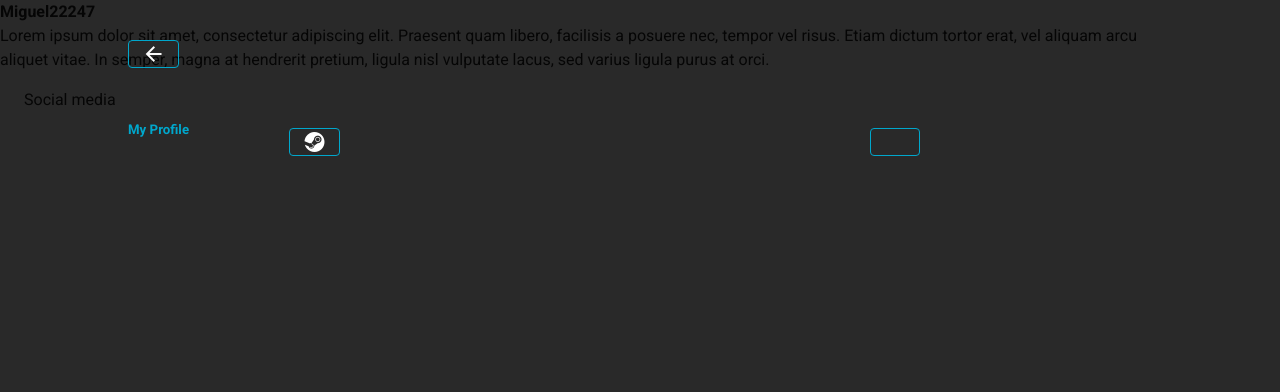
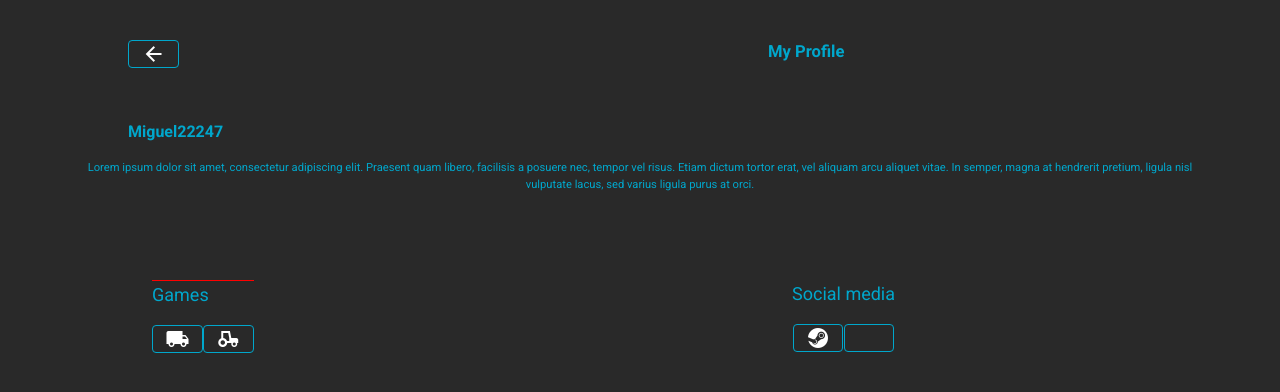
Before and after one commit to Miguel22247/MatchGame, a Vue app: page /profile in a window 1280 px wide. Shown: the top 392 px of the page. Built offline with nearby package versions, Linux system fonts and the light colour scheme.

Commit message:
add Games static code, fix things and add logout

```diff
--- a/src/views/Homepage.vue
+++ b/src/views/Homepage.vue
@@ -8,7 +8,7 @@
         </div>
         <div class="mobile-landing">
 			<div class="hello-user">
-					<h5>Hello Miguel!</h5> <!--- Add the ability to recognize the user ---->
+				<h5>Hello Miguel!</h5> <!--- Add the ability to recognize the user ---->
 			</div>
 			<div class="display-info">
 				<h3 class="text-matches">Posible Matches</h3>
@@ -27,15 +27,22 @@
 				justify="space-around"
 				>
 					<router-link to="/matches">
-						<v-btn color="#00A7CC" outlined depressed>
+						<v-btn color="#00A7CC" outlined depressed small>
 							<v-icon color="#ffffff">mdi-account-multiple-plus</v-icon>
+							Match
 						</v-btn>
 					</router-link>
 					<router-link to="/profile">
-						<v-btn color="#00A7CC" outlined depressed>
+						<v-btn color="#00A7CC" outlined depressed small>
 							<v-icon color="#ffffff">mdi-face-man-profile</v-icon>
+							Profile
 						</v-btn>
 					</router-link>
+					<router-link to="/">
+					<v-btn color="#00A7CC" outlined depressed small>
+						<v-icon color="#ffffff">mdi-logout</v-icon>
+					</v-btn>
+				</router-link>
 				</v-row>
 			</div>
 		</div>
@@ -85,9 +92,9 @@
 	.match-info {
 		border: 1px solid blue;
 		width: 70%;
-		height: 65%;
+		height: 60%;
 		position: fixed;
-		top: 15%;
+		top: 20%;
 		left: 15%;
 		margin: 1%;
 	}
@@ -136,9 +143,11 @@
 		position: absolute;
 		top: 10%;
 		left: 10%;
+		width: 100%;
 		color: #00A7CC;
 		font-weight: bold;
 		font-size: 20px;
+		justify-content: space-between;
 	}
 
 	.navbar {
@@ -153,19 +162,9 @@
 		width: 70%;
 		height: 65%;
 		position: fixed;
-		top: 17%;
+		top: 19%;
 		left: 15%;
 		margin: 1%;
-	}
-
-	.match-1 {
-		height: 50%;
-		border: 1px solid yellow;
-	}
-
-	.match-2 {
-		height: 50%;
-		border: 1px solid yellow;
 	}
 
 	.nickname {
@@ -205,15 +204,5 @@
 		left: 50%;
 		transform: translate(-50%, -15%);
 	}
-
-	.match-info-1 {
-		border: 1px solid blue;
-		width: 70%;
-		height: 65%;
-		position: fixed;
-		top: 50%;
-		left: 15%;
-		margin: 1%;
-	}
 }
 </style>
--- a/src/views/Profile.vue
+++ b/src/views/Profile.vue
@@ -55,6 +55,29 @@
 						</div>
 					</ul>
 				</div>
+                <div class="games">
+                    <ul>
+						<div class="game-list">
+                            <p class="text-game">Games</p>
+							<v-row  align="center" justify="space-around">
+                            <a target="_blank" href="https://steamcommunity.com/id/Miguel22247/">
+								<v-btn color="#00A7CC" outlined depressed small>
+									<v-icon color="#ffffff">
+										mdi-truck
+									</v-icon>
+								</v-btn>
+                            </a>
+							<a target="_blank" href="https://discord.gg/Z5K4NWmbDq">
+								<v-btn color="#00A7CC" outlined depressed small>
+									<v-icon color="#ffffff">
+										mdi-tractor
+									</v-icon>
+								</v-btn>
+                            </a>
+							</v-row>
+						</div>
+					</ul>
+                </div>
 			</div>
         </div>
 	</div>
@@ -81,26 +104,63 @@
         padding: 0;
     }
 
+    a {
+        text-decoration: none;
+    }
+
     .my-profile-text {
         position: absolute;
-        top: 15%;
-        left: 10%;
+        top: 5%;
+        left: 60%;
         color: #00A7CC;
+        font-size: 20px;
     }
 
     .return-button button {
         position: absolute;
         top: 5%;
         left: 10%;
-        font-weight: bold;
-        font-size: 20px;
     }
 
-	.navbar {
-        width: 100%;
-        height: 40px;
+	.nickname {
+		color: #00A7CC;
+		text-align: right;
+		position: absolute;
+		top: 15%;
+		left: 10%;
+	}
+
+	.bio {
+		width: 90%;
+		height: 10%;
+		position: absolute;
+        top: 20%;
+        left: 5%;
+		font-size: 70%;
+		color: #00A7CC;
+		text-align: center;
+        padding: 0px 0;
+	}
+
+	.social-accounts {
         position: absolute;
-        top: 90%;
+        top: 35%;
+        left: 60%;
+        color: #00A7CC;
+        font-size: 18px;
+	}
+
+    .games {
+        position: absolute;
+        top: 35%;
+        left: 10%;
+        color: #00A7CC;
+        font-size: 18px;
+	}
+
+    .game-list {
+    border-top: 1px solid red;
+    justify-content: center;
     }
 }
 
@@ -160,12 +220,24 @@
         padding: 0px 0;
 	}
 
-	.social-accounts{
+	.social-accounts {
         position: absolute;
         top: 35%;
         left: 60%;
         color: #00A7CC;
         font-size: 18px;
 	}
+
+    .games {
+        position: absolute;
+        top: 35%;
+        left: 10%;
+        color: #00A7CC;
+        font-size: 18px;
+	}
+
+    .game-list {
+        justify-content: center;
+    }
 }
 </style>
```
